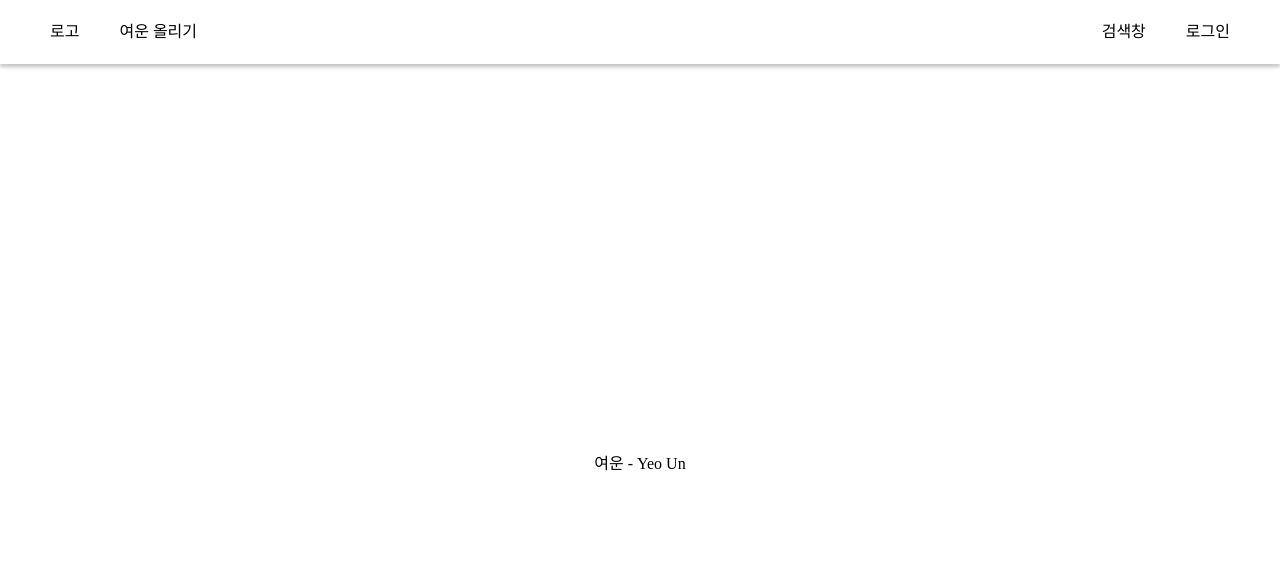
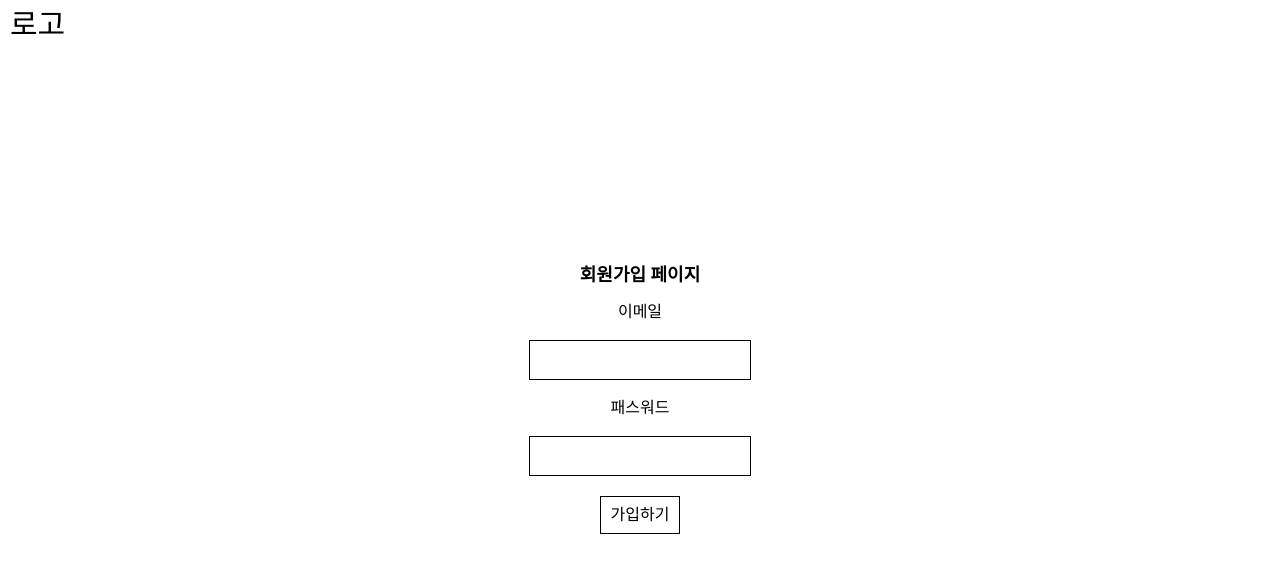
Before and after one commit to ChanghwanK/yeo-un, a React (Create React App) app in the folder client/: page /signin in a window 1280 px wide. Before the commit this address led to /. Shown: the top 572 px of the page. Built offline with nearby package versions, Linux system fonts and the light colour scheme.

Commit message:
[Client] Add SingUpPage
1. Add SingUpPage
2. Add Route '/signin'

```diff
--- /dev/null
+++ b/client/src/pages/SignUpPage.js
@@ -0,0 +1,75 @@
+import React, { useState } from 'react';
+import styled from 'styled-components';
+
+import Logo from 'components/Logo';
+
+const SignUpPage = () => {
+  const [id, setId] = useState('');
+  const [pw, setPw] = useState('');
+  // const [name, setName] = useState('');
+  // const [nickname, setNickname] = useState('');
+  // const [profileImage, setProfileImage] = useState('');
+  // const [phoneNumber, setPhoneNumber] = useState('');
+
+  const OnChangeIdInput = (e) => {
+    setId(e.target.value);
+  };
+
+  const OnChangePwInput = (e) => {
+    setPw(e.target.value);
+  };
+
+  return (
+    <Container>
+      <Logo />
+      <HeaderText>회원가입 페이지</HeaderText>
+      <p>이메일</p>
+      <Input type="text" onChange={OnChangeIdInput} value={id} />
+      <p>패스워드</p>
+      <Input type="password" onChange={OnChangePwInput} value={pw} />
+      {/* <p>이름</p>
+      <Input type="text" onChange={OnChangeIdInput} value={id} />
+      <p>닉네임</p>
+      <Input type="text" onChange={OnChangeIdInput} value={id} />
+      <p>프로필 사진</p>
+      <Input type="text" onChange={OnChangeIdInput} value={id} />
+      <p>전화번호</p>
+      <Input type="text" onChange={OnChangeIdInput} value={id} /> */}
+      <div>
+        <Button>가입하기</Button>
+      </div>
+    </Container>
+  );
+};
+
+const Container = styled.div`
+  display: flex;
+  flex-direction: column;
+  height: 100vh;
+  justify-content: center;
+  align-items: center;
+
+  p {
+    margin: 10px;
+  }
+`;
+
+const Input = styled.input`
+  border: 1px solid black;
+  margin: 10px;
+  padding: 10px;
+`;
+
+const Button = styled.button`
+  border: 1px solid black;
+  cursor: pointer;
+  margin: 10px;
+  padding: 10px;
+`;
+
+const HeaderText = styled.p`
+  font-size: 18px;
+  font-weight: 600;
+`;
+
+export default SignUpPage;
--- a/client/src/routes/Route.js
+++ b/client/src/routes/Route.js
@@ -8,6 +8,8 @@ import {
 
 import MainPage from 'pages/MainPage';
 import LoginPage from 'pages/LoginPage';
+import SignUpPage from 'pages/SignUpPage';
+import UploadYeoUnPage from 'pages/UploadYeoUnPage';
 
 const Routes = () => {
   return (
@@ -15,6 +17,8 @@ const Routes = () => {
       <Switch>
         <Route exact path="/" component={MainPage} />
         <Route exact path="/login" component={LoginPage} />
+        <Route exact path="/signin" component={SignUpPage} />
+        <Route exact path="/yeoun/upload" component={UploadYeoUnPage} />
         <Redirect path="*" to="/" />
       </Switch>
     </Router>
```
